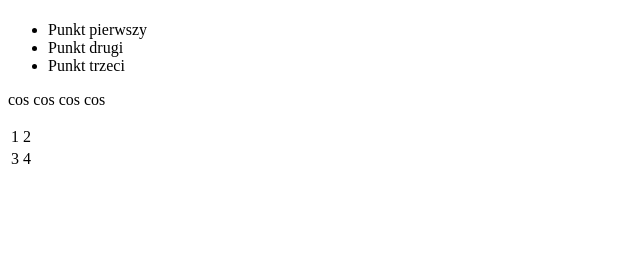
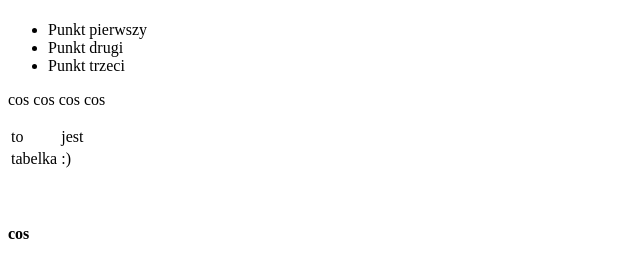
Before and after one commit to WeronikaWid/TiAM, a plain HTML site: page index_zadanie.html in a window 1280 px wide. Shown: the part 59-336 px from the top of the page, without its empty margins (0-640 px from the left). Drawn offline with Linux system fonts and the light colour scheme.

Commit message:
Update index_zadanie.html

```diff
--- a/index_zadanie.html
+++ b/index_zadanie.html
@@ -15,15 +15,18 @@
 
 		<p>cos cos cos cos</p>
 
-		<table>
+<table>
    <tr>
-      <td>1</td> <td>2</td>
+      <td>to </td> <td> jest</td>
    </tr>
    <tr>
-      <td>3</td> <td>4</td>
+      <td>tabelka </td> <td> :)</td>
    </tr>
+</table>
 
-</table>
+<br><br><br>
+		<b>cos<b>
+
 
 	</body>
 </html>
```
